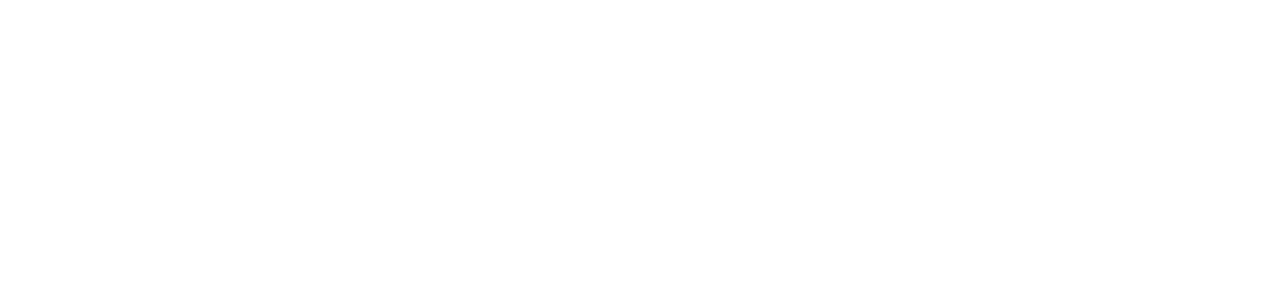
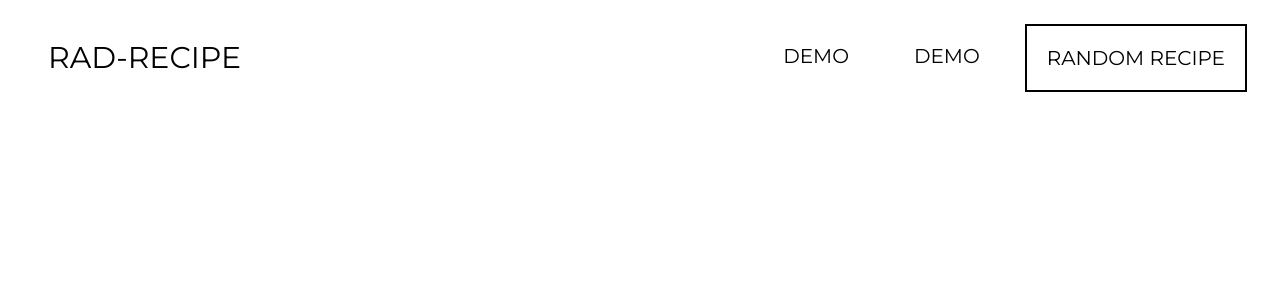
Before and after one commit to ashefor/mealrecipe, an Angular app: page /search in a window 1280 px wide. Before the commit this address led to /. Shown: the top 300 px of the page. Built offline with nearby package versions, Linux system fonts and the light colour scheme; no server answers; a web font is replaced by a local one.

Commit message:
update for ingredients not showing(i hope so)

```diff
--- a/src/app/app-routing.module.ts
+++ b/src/app/app-routing.module.ts
@@ -2,10 +2,12 @@
 import { Routes, RouterModule } from '@angular/router';
 import { HomeComponent } from './components/home/home.component';
 import { RandomrecipeComponent } from './components/randomrecipe/randomrecipe.component';
+import { SearchComponent } from './components/search/search.component';
 
 const routes: Routes = [
   {path: '', component: HomeComponent},
   {path: 'random', component: RandomrecipeComponent},
+  {path: 'search', component: SearchComponent}
 ];
 
 @NgModule({
@@ -13,4 +15,4 @@
   exports: [RouterModule]
 })
 export class AppRoutingModule { }
-export const routeComponents = [HomeComponent, RandomrecipeComponent]
+export const routeComponents = [HomeComponent, RandomrecipeComponent, SearchComponent]
--- a/src/app/app.module.ts
+++ b/src/app/app.module.ts
@@ -7,6 +7,7 @@
 import { HttpClientModule } from '@angular/common/http';
 import { RecipesService } from './services/recipes.service';
 import { RandomrecipeComponent } from './components/randomrecipe/randomrecipe.component';
+import { SearchComponent } from './components/search/search.component';
 
 
 
@@ -15,7 +16,8 @@
     AppComponent,
     HomeComponent,
     routeComponents,
-    RandomrecipeComponent
+    RandomrecipeComponent,
+    SearchComponent
   ],
   imports: [
     BrowserModule,
--- a/src/app/components/home/home.component.html
+++ b/src/app/components/home/home.component.html
@@ -6,8 +6,17 @@
           <div class="nav_menu_home">
             <p><a href="#">rad-recipe</a></p>
           </div>
+          <div class="nav_menu_search">
+              <form method="get" action="/search" accept-charset="UTF-8">
+                <input class="nav_menu_search_input" type="text" name="s" id="" placeholder="enter a recipe or meal">
+              </form>
+          </div>
           <div class="nav_menulinks">
+              <!-- <div class="nav_menu_search">
+                  <input type="text" name="" id="">
+                </div> -->
             <ul class="nav_menulinks_links">
+
               <li><a href="#">demo</a></li>
               <li><a href="#">demo</a></li>
               <li><a href="/random">random recipe</a></li>
--- a/src/app/components/home/home.component.scss
+++ b/src/app/components/home/home.component.scss
@@ -11,8 +11,25 @@
 .nav_menu{
     display: flex;
 }
+.nav_menu_search{
+    margin: auto;
+}
+.nav_menu_search span{
+   padding: 50px;
+}
+.nav_menu_search_input{
+    padding: 20px;
+    width: 100%;
+    border-radius: 15px;
+    outline: none;
+    font-size: 20px;
+ }
+ .nav_menu_search_input::placeholder{
+    font-size: 20px;
+ }
 .nav_menulinks{
     margin-left: auto;
+    display: flex
 }
 .nav_menulinks_links{
     display: inline-flex;
@@ -21,6 +38,10 @@
     list-style: none;
     padding: 20px;
     margin-right: 25px;
+}
+.nav_menulinks_links li input{
+    // padding: 10px;
+    vertical-align: middle
 }
 .nav_menulinks_links li a{
     text-decoration: none;
--- a/src/app/components/randomrecipe/randomrecipe.component.html
+++ b/src/app/components/randomrecipe/randomrecipe.component.html
@@ -40,7 +40,7 @@
             <div class="recipe_area_content_ing" *ngFor="let random of newRandomRecipe">
               <h4>Ingredients(quantity)</h4>
                 <ul>
-                  <li *ngFor="let ing of ingredients | keyvalue">{{ing.key}} ({{ing.value? ing.value: 'none'}})</li>
+                  <li *ngFor="let ing of newObj | keyvalue">{{ing.key}} ({{ing.value? ing.value: 'none'}})</li>
                 </ul>
               </div>
               <div class="recipe_area_content_inst" *ngFor="let random of newRandomRecipe">
--- /dev/null
+++ b/src/app/components/search/search.component.html
@@ -0,0 +1,18 @@
+<div>
+  <div>
+    <div>
+      <nav class="nav_menu">
+        <div class="nav_menu_home">
+          <p><a href="">rad-recipe</a></p>
+        </div>
+        <div class="nav_menulinks">
+          <ul class="nav_menulinks_links">
+            <li><a href="">demo</a></li>
+            <li><a href="">demo</a></li>
+            <a href="/random"><li>random recipe</li></a>
+          </ul>
+        </div>
+      </nav>
+    </div>
+  </div>
+</div>
--- /dev/null
+++ b/src/app/components/search/search.component.scss
@@ -0,0 +1,45 @@
+.nav_menu{
+    display: flex;
+}
+.nav_menulinks{
+    margin-left: auto;
+}
+.nav_menulinks_links{
+    display: inline-flex;
+}
+.nav_menulinks_links li{
+    list-style: none;
+    padding: 20px;
+    margin-right: 25px;
+}
+.nav_menulinks_links li a{
+    text-decoration: none;
+    color: black;
+    text-transform: uppercase;
+    font-family: 'Montserrat', sans-serif;
+    font-size: 20px;
+}
+.nav_menulinks_links a:last-child{
+    text-decoration: none;
+    color: black;
+    text-transform: uppercase;
+    font-family: 'Montserrat', sans-serif;
+    font-size: 20px;
+}
+.nav_menulinks_links li:last-child{
+    background: transparent;
+    border: 2px solid black;
+}
+.nav_menu_home{
+    margin-left: 25px;
+}
+.nav_menu_home p{
+    padding: 15px;
+}
+.nav_menu_home a{
+    color: black;
+    text-transform: uppercase;
+    font-size: 30px;
+    text-decoration: none;
+    font-family: 'Montserrat', sans-serif;
+}
--- /dev/null
+++ b/src/app/components/search/search.component.ts
@@ -0,0 +1,24 @@
+import { Component, OnInit } from '@angular/core';
+import { ActivatedRoute } from '@angular/router';
+import { RecipesService } from 'src/app/services/recipes.service';
+
+@Component({
+  selector: 'app-search',
+  templateUrl: './search.component.html',
+  styleUrls: ['./search.component.scss']
+})
+export class SearchComponent implements OnInit {
+  s: string;
+  constructor(private route: ActivatedRoute, private service: RecipesService) { }
+
+  ngOnInit() {
+    this.route.queryParams.subscribe(params=>{
+      this.s = params.s;
+      console.log(this.s)
+    })
+    this.service.searchRecipeDB(this.s).subscribe((res:any)=>{
+      console.log(res)
+    })
+  }
+
+}
--- a/src/app/services/recipes.service.ts
+++ b/src/app/services/recipes.service.ts
@@ -17,4 +17,7 @@
   listAllCategories(){
     return this.http.get(`${this.baseURL}list.php?c=list`)
   }
+  searchRecipeDB(searchItem){
+    return this.http.get(`${this.baseURL}search.php?s=${searchItem}`)
+  }
 }
```
Also changed, not shown: src/app/components/randomrecipe/randomrecipe.component.ts (+32 -23 lines).
